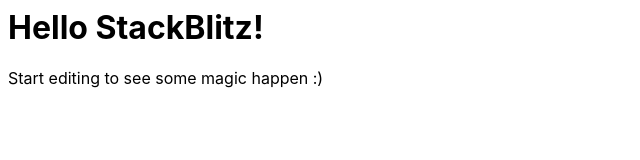
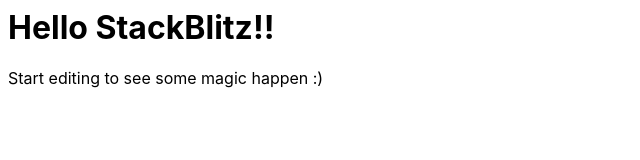
Before and after one commit to EnterpriseJavaDeveloper/porfolio, a React (Create React App) app: page / in a window 1280 px wide. Shown: the top 160 px of the page, without its empty margins (0-640 px from the left). Built offline with nearby package versions, Linux system fonts and the light colour scheme.

Commit message:
1 file modified

```diff
--- a/src/App.js
+++ b/src/App.js
@@ -4,7 +4,7 @@
 export default function App() {
   return (
     <div>
-      <h1>Hello StackBlitz!</h1>
+      <h1>Hello StackBlitz!!</h1>
       <p>Start editing to see some magic happen :)</p>
     </div>
   );
```
